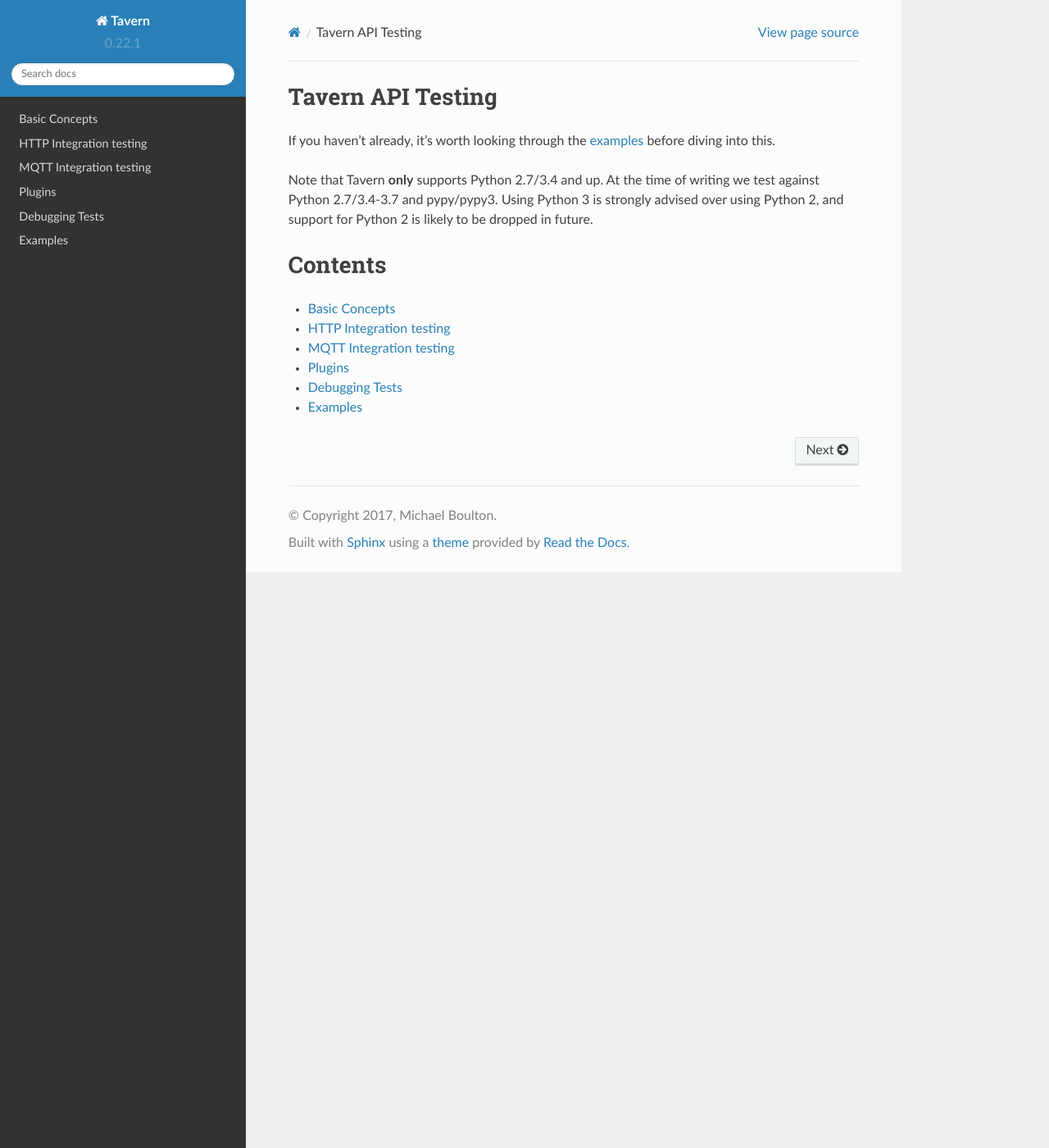
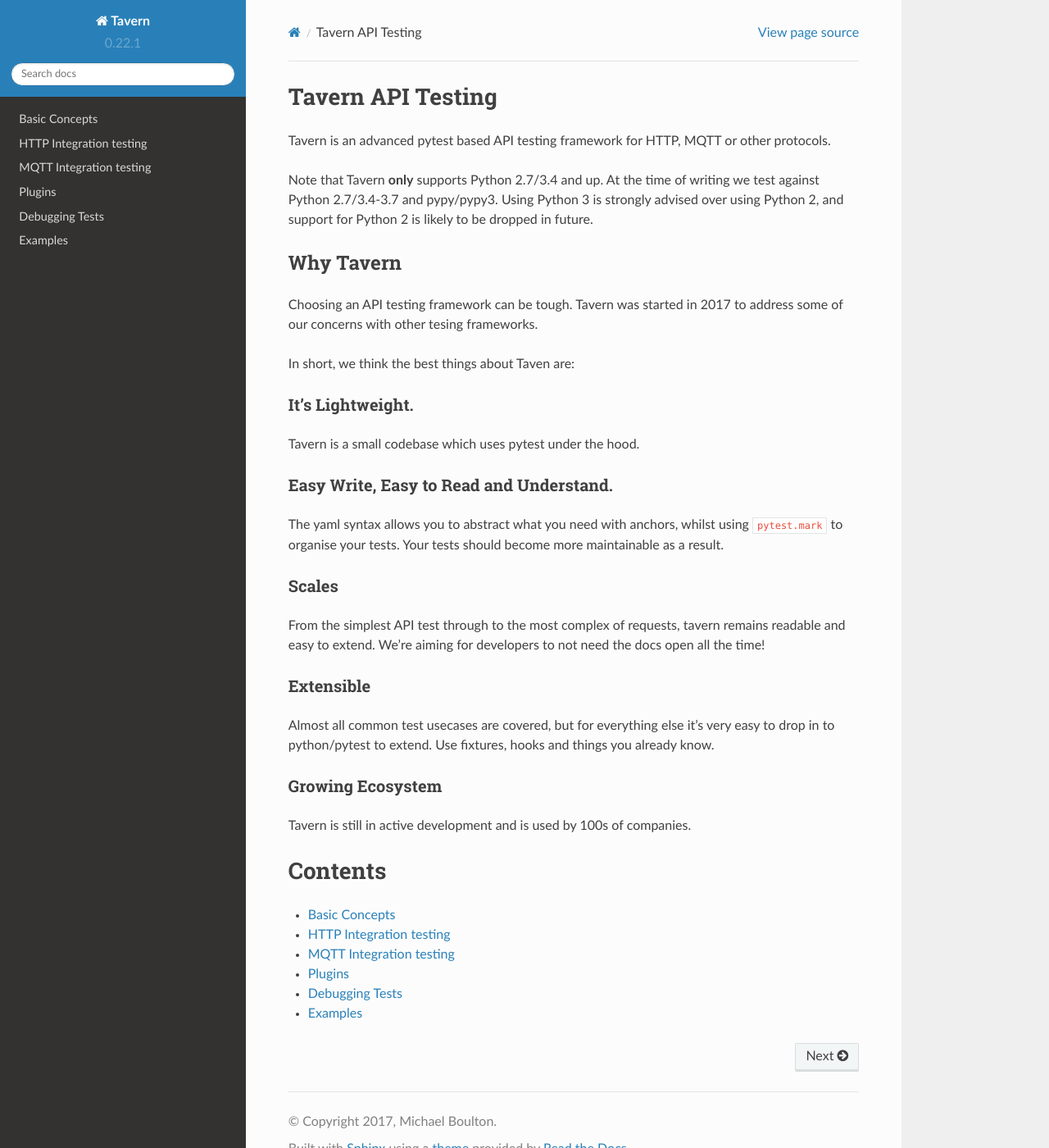
Before and after one commit to taverntesting/tavern, a Sphinx documentation site: the page built from docs/source/index.md, in a window 1280 px wide and 1400 px high. Shown: the whole window at 82% size. Built offline with Sphinx 7.4.7 and the Read the Docs theme 2.0.0, drawn with Linux system fonts in a browser that asks for light colours; formulas are drawn with MathJax 3.

Commit message:
added benefits

```diff
--- a/docs/source/index.md
+++ b/docs/source/index.md
@@ -1,13 +1,33 @@
 
 # Tavern API Testing
 
-If you haven't already, it's worth looking through the [examples](/examples.md)
-before diving into this.
+Tavern is an advanced pytest based API testing framework for HTTP, MQTT or other protocols.
 
 Note that Tavern **only** supports Python 2.7/3.4 and up. At the time of writing we
 test against Python 2.7/3.4-3.7 and pypy/pypy3. Using Python 3 is strongly
 advised over using Python 2, and support for Python 2 is likely to be dropped in
 future.
+
+## Why Tavern
+
+Choosing an API testing framework can be tough. Tavern was started in 2017 to address some of our concerns with other tesing frameworks.
+
+In short, we think the best things about Taven are:
+
+### It's Lightweight.
+Tavern is a small codebase which uses pytest under the hood.
+
+### Easy Write, Easy to Read and Understand.
+The yaml syntax allows you to abstract what you need with anchors, whilst using `pytest.mark` to organise your tests. Your tests should become more maintainable as a result.
+
+### Scales
+From the simplest API test through to the most complex of requests, tavern remains readable and easy to extend. We're aiming for developers to not need the docs open all the time!
+
+### Extensible
+Almost all common test usecases are covered, but for everything else it's very easy to drop in to python/pytest to extend. Use fixtures, hooks and things you already know.
+
+### Growing Ecosystem
+Tavern is still in active development and is used by 100s of companies.
 
 # Contents
 
```
